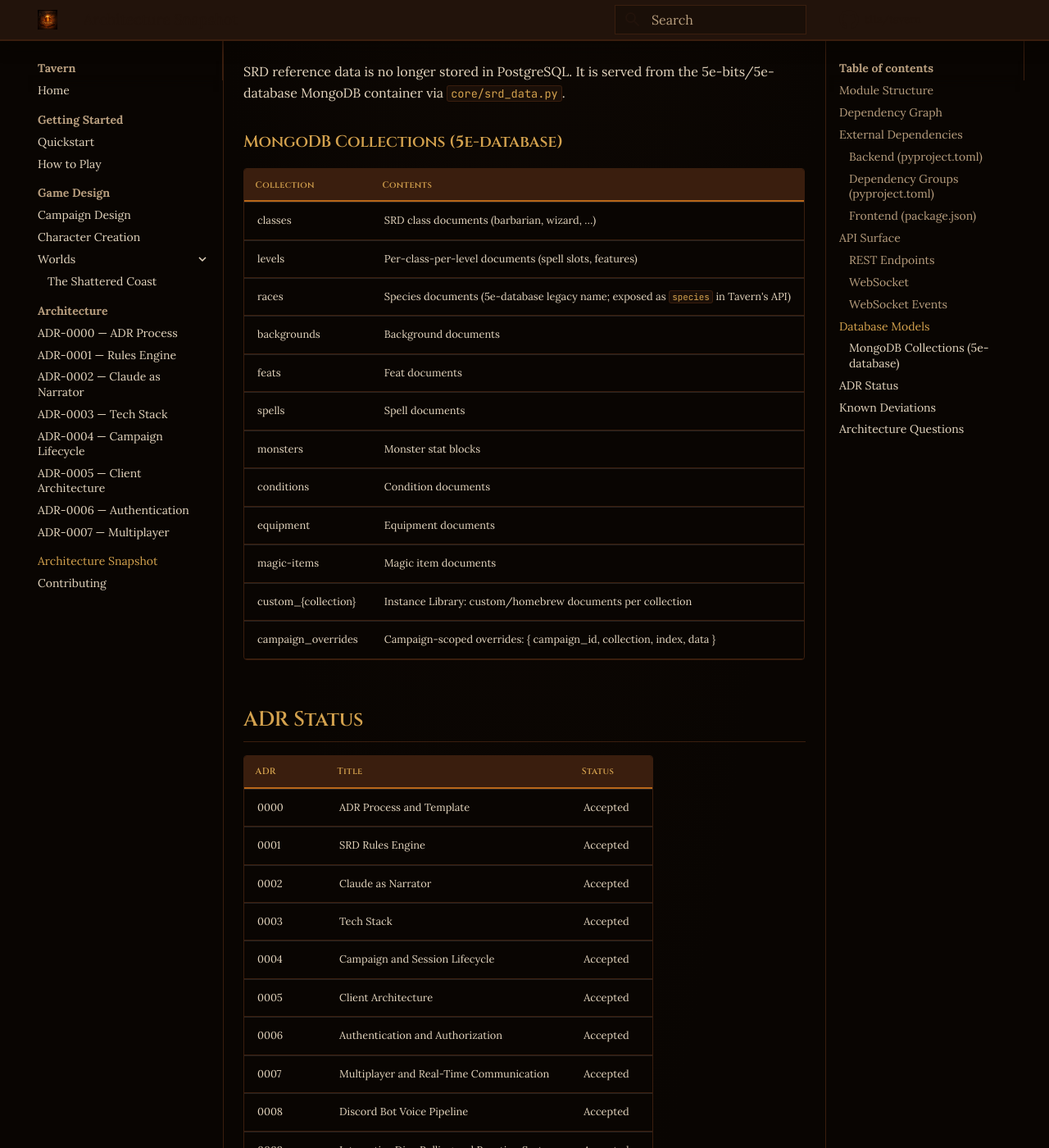
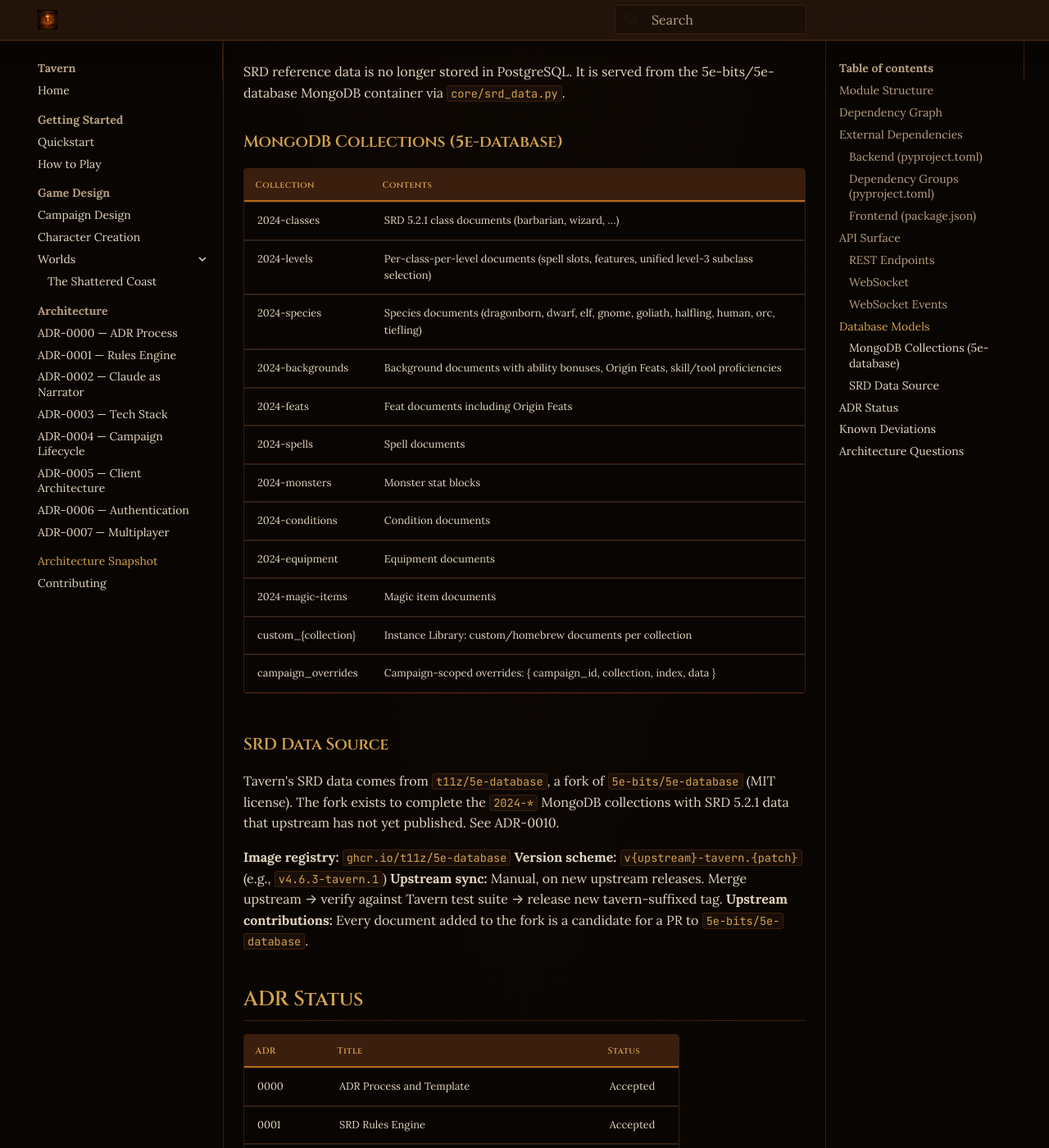
Before and after one commit to t11z/tavern, an MkDocs documentation site: the page built from docs/architecture-snapshot.md, in a window 1280 px wide and 1400 px high, scrolled down 7673 px. Shown: the whole window at 82% size. Built offline with MkDocs 1.6.1 and Material for MkDocs 9.7.7, drawn with Linux system fonts in a browser that asks for light colours; comment, search, counter and statistics services are not loaded; some of the changed text lies outside the part shown.

Commit message:
ADR-0010: Fork 5e-database, switch to 2024 collections (#41)
The SRD compatibility audit revealed that Tavern's Rules Engine
was querying non-existent MongoDB collections (unprefixed names)
and that the 2014-* data model is structurally incompatible with
Tavern's 2024-based game design (backgrounds, species, subclass
progression).

Decision: Fork 5e-bits/5e-database to t11z/5e-database, switch
to 2024-* collections, publish via GHCR with tavern-suffixed
version tags (v4.6.3-tavern.1), and complete missing 2024 data
in two phases (manual for M1-critical, LLM pipeline for bulk).

Amends ADR-0001 (relaxes hardcoding constraint for temporary
Python constants) and ADR-0003 (image source changes).

Also updates: architecture snapshot (collection names, fork
relationship), CLAUDE.md (2024-* constraint for Claude Code),
SRD implementation roadmap (corrects hardcoding claims).

```diff
--- a/docs/architecture-snapshot.md
+++ b/docs/architecture-snapshot.md
@@ -243,18 +243,27 @@
 
 | Collection | Contents |
 |---|---|
-| classes | SRD class documents (barbarian, wizard, …) |
-| levels | Per-class-per-level documents (spell slots, features) |
-| races | Species documents (5e-database legacy name; exposed as ``species`` in Tavern's API) |
-| backgrounds | Background documents |
-| feats | Feat documents |
-| spells | Spell documents |
-| monsters | Monster stat blocks |
-| conditions | Condition documents |
-| equipment | Equipment documents |
-| magic-items | Magic item documents |
+| 2024-classes | SRD 5.2.1 class documents (barbarian, wizard, …) |
+| 2024-levels | Per-class-per-level documents (spell slots, features, unified level-3 subclass selection) |
+| 2024-species | Species documents (dragonborn, dwarf, elf, gnome, goliath, halfling, human, orc, tiefling) |
+| 2024-backgrounds | Background documents with ability bonuses, Origin Feats, skill/tool proficiencies |
+| 2024-feats | Feat documents including Origin Feats |
+| 2024-spells | Spell documents |
+| 2024-monsters | Monster stat blocks |
+| 2024-conditions | Condition documents |
+| 2024-equipment | Equipment documents |
+| 2024-magic-items | Magic item documents |
 | custom_{collection} | Instance Library: custom/homebrew documents per collection |
 | campaign_overrides | Campaign-scoped overrides: { campaign_id, collection, index, data } |
+
+### SRD Data Source
+
+Tavern's SRD data comes from `t11z/5e-database`, a fork of `5e-bits/5e-database` (MIT license). The fork exists to complete the `2024-*` MongoDB collections with SRD 5.2.1 data that upstream has not yet published. See ADR-0010.
+
+**Image registry:** `ghcr.io/t11z/5e-database`
+**Version scheme:** `v{upstream}-tavern.{patch}` (e.g., `v4.6.3-tavern.1`)
+**Upstream sync:** Manual, on new upstream releases. Merge upstream → verify against Tavern test suite → release new tavern-suffixed tag.
+**Upstream contributions:** Every document added to the fork is a candidate for a PR to `5e-bits/5e-database`.
 
 ## ADR Status
 
@@ -270,11 +279,13 @@
 | 0007 | Multiplayer and Real-Time Communication | Accepted |
 | 0008 | Discord Bot Voice Pipeline | Accepted |
 | 0009 | Interactive Dice Rolling and Reaction System | Accepted |
+| 0010 | SRD Data Source Fork and 2024 Dataset Migration | Accepted |
 
 ## Known Deviations
 
 | ADR | Deviation | Reason | Temporary? |
 |---|---|---|---|
+| 0001 | Python constants for XP thresholds in srd_data.py | Data not yet in fork's 2024-levels collection | Yes — remove when fork includes XP data |
 | 0006 | No auth middleware on any endpoint | Auth not yet implemented | Yes — Phase 6 |
 
 ## Architecture Questions
```
Also changed, not shown: CLAUDE.md (+21 -0 lines), docs/adr/ADR-0003-tech-stack.md (+1 -2 lines), docs/game-design/srd-implementation-roadmap.md (+2 -2 lines).
